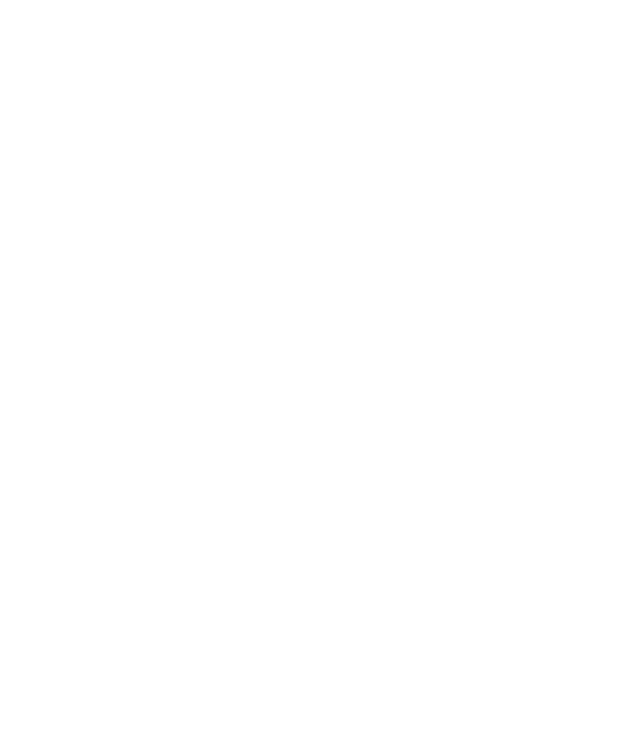
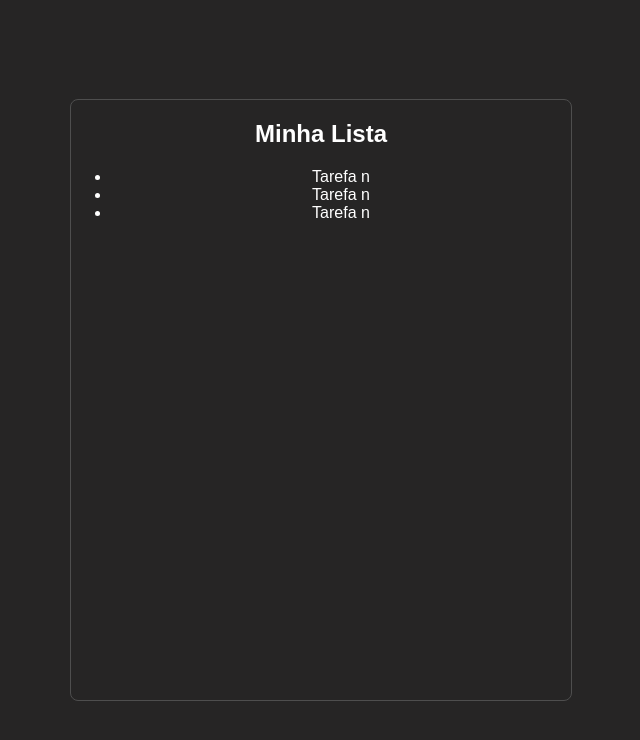
Before and after one commit to JrSEngineer/Todo-List, a React (Vite) app: page / in a window 1280 px wide. Shown: the top 740 px of the page, without its empty margins (319-959 px from the left). Built offline with nearby package versions, Linux system fonts and the light colour scheme.

Commit message:
:sparkles: Starting List Component

```diff
--- a/index.html
+++ b/index.html
@@ -4,7 +4,8 @@
 <head>
   <meta charset="UTF-8" />
   <meta name="viewport" content="width=device-width, initial-scale=1.0" />
-  <title>Vite + React + TS</title>
+  <link rel="stylesheet" href="/src/style.css">
+  <title>Todo App</title>
 </head>
 
 <body>
--- a/src/App.css
+++ b/src/App.css
@@ -0,0 +1,18 @@
+.app {
+  font-family: Arial, Helvetica, sans-serif;
+  color: #fff;
+  display: flex;
+  height: 100vh;
+  width: 100vw;
+  justify-content: center;
+  align-items: center;
+  text-align: center;
+
+  & .todo-list {
+    height: 600px;
+    width: 500px;
+    border: solid 1px #4e4e4e;
+    border-radius: 8px;
+    text-align: center;
+  }
+}
--- a/src/App.tsx
+++ b/src/App.tsx
@@ -1,11 +1,17 @@
-import { useState } from 'react'
-import reactLogo from './assets/react.svg'
-import viteLogo from '/vite.svg'
 import './App.css'
 
 function App() {
   return (
-    <></>
+    <main className='app' >
+      <div className="todo-list">
+        <h2>Minha Lista</h2>
+        <ul>
+          <li>Tarefa n</li>
+          <li>Tarefa n</li>
+          <li>Tarefa n</li>
+        </ul>
+      </div>
+    </main>
   )
 }
 
--- /dev/null
+++ b/src/style.css
@@ -0,0 +1,5 @@
+body {
+    margin: 0;
+    padding: 0;
+    background-color: #262525;
+}
```
